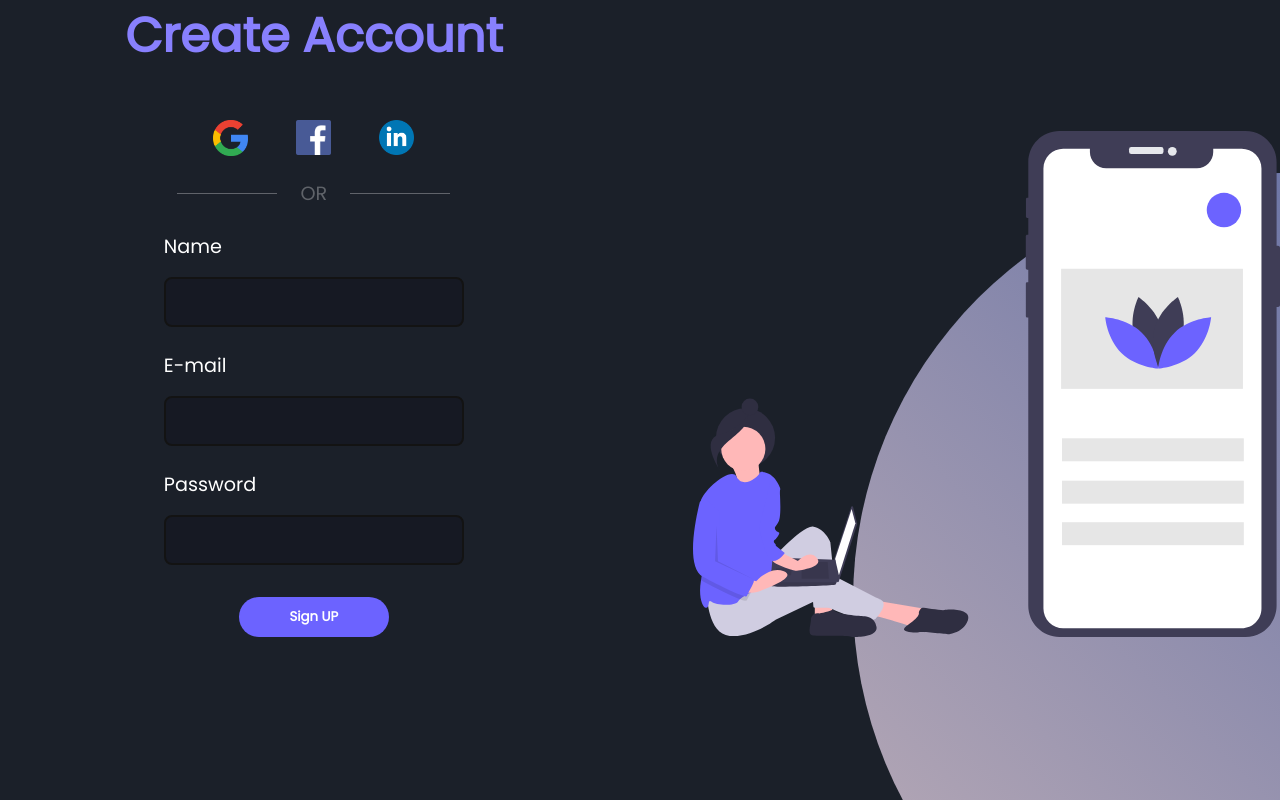
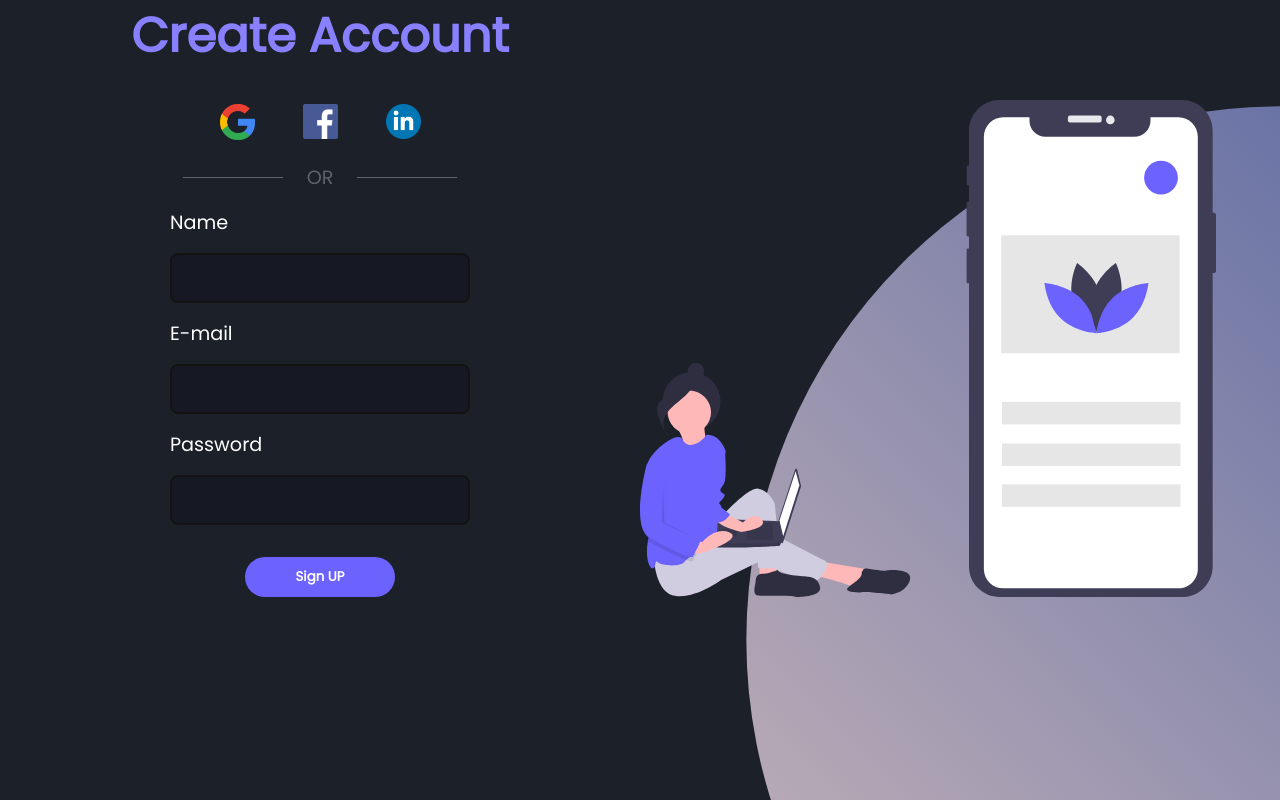
Before and after one commit to othiagomoreira/Sign-up-form, a plain HTML site: page index.html in a window 1280 px wide. Drawn offline with Linux system fonts and the light colour scheme.

Commit message:
Fim do Projeto

```diff
--- a/style.css
+++ b/style.css
@@ -20,14 +20,14 @@ main {
     display: flex;
     flex-direction: column;
     align-items: center;
-    justify-content: center
+    justify-content: center;
 }
 
 /* Titulo */
 main h1 {
     color: #8880fe;
     font-size: 3rem;
-    margin-bottom: 3rem;
+    margin-bottom: 2rem;
 }
 
 /* Social-Media */
@@ -87,7 +87,7 @@ main h1 {
 
 .formulario fieldset label span {
     font-size: 1.2rem;
-    margin-top: 1.5rem;
+    margin-top: 1rem;
 }
 
 .formulario fieldset label input {
@@ -121,9 +121,9 @@ main h1 {
 /* Circulo */
 
 .imagens {
+    width: 50vw;
     display: flex;
     align-items: flex-end;
-    justify-content: right;
 }
 
 .imagens img {
@@ -139,7 +139,7 @@ main h1 {
     left: 0; /* Para que ocupe todo o BODY */
 
     /* "Recorta" o nosso elemento para que ele vire um circulo */
-    clip-path: circle(40% at right 75%);
+    clip-path: circle(50% at right 80%);
     z-index: -1; /*Se funciona com position diferente de static(padrão)*/
 
     /*Propriedade das camadas, usado para para sobrepor elementos, nesse caso ele é negativo oque faz com que fique por baixo de outro elemento*/
```
